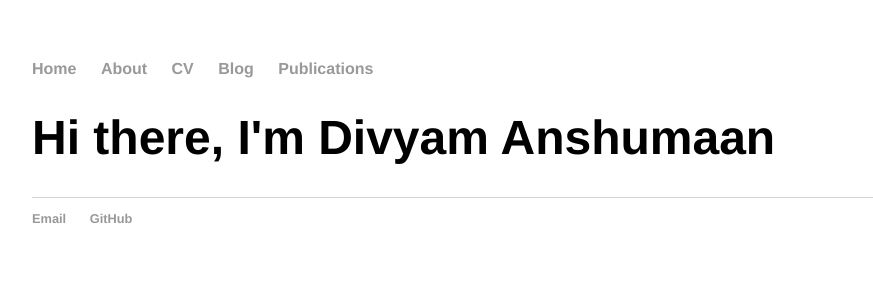
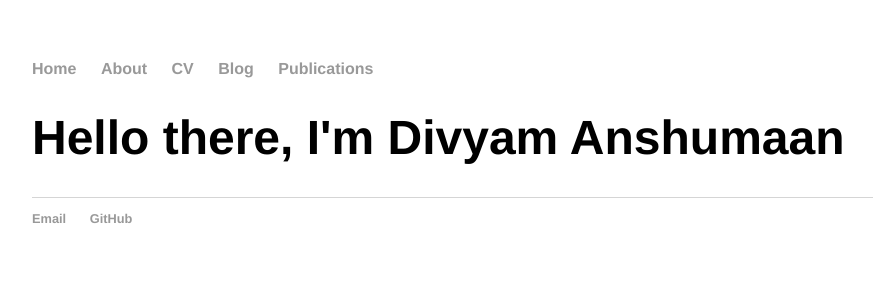
Before and after one commit to divyam02/divyam02_backup.github.io, a Jekyll site: the page built from index.html, in a window 1280 px wide. Shown: the top 300 px of the page, without its empty margins (160-1033 px from the left). Built offline with Jekyll 4.4.1, drawn with Linux system fonts in a browser that asks for light colours.

Commit message:
Update index.html

```diff
--- a/index.html
+++ b/index.html
@@ -3,6 +3,6 @@ layout: default
 title: Divyam Anshumaan
 ---
 <div class="blurb">
-	<h1>Hi there, I'm Divyam Anshumaan</h1>
+	<h1>Hello there, I'm Divyam Anshumaan</h1>
 	<p><em></em><a href="/about"></a></p>
 </div><!-- /.blurb -->
```
